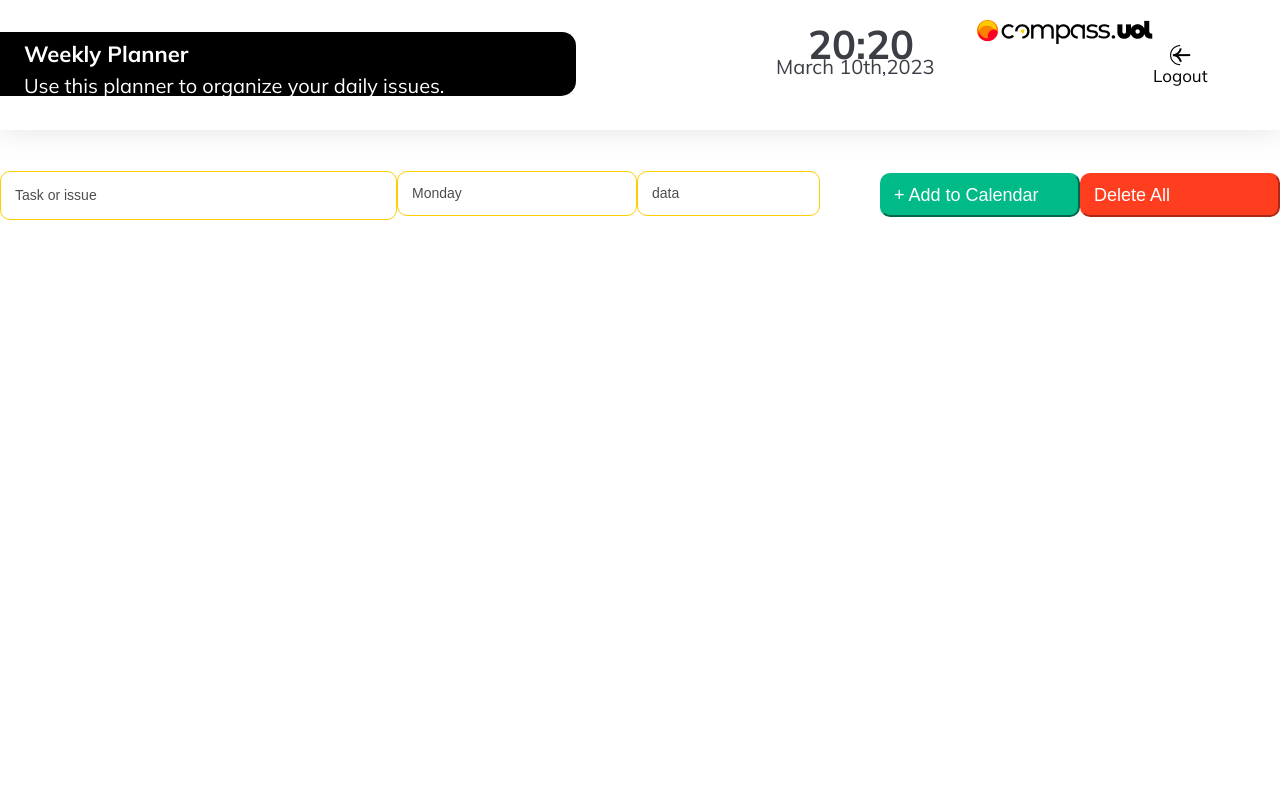
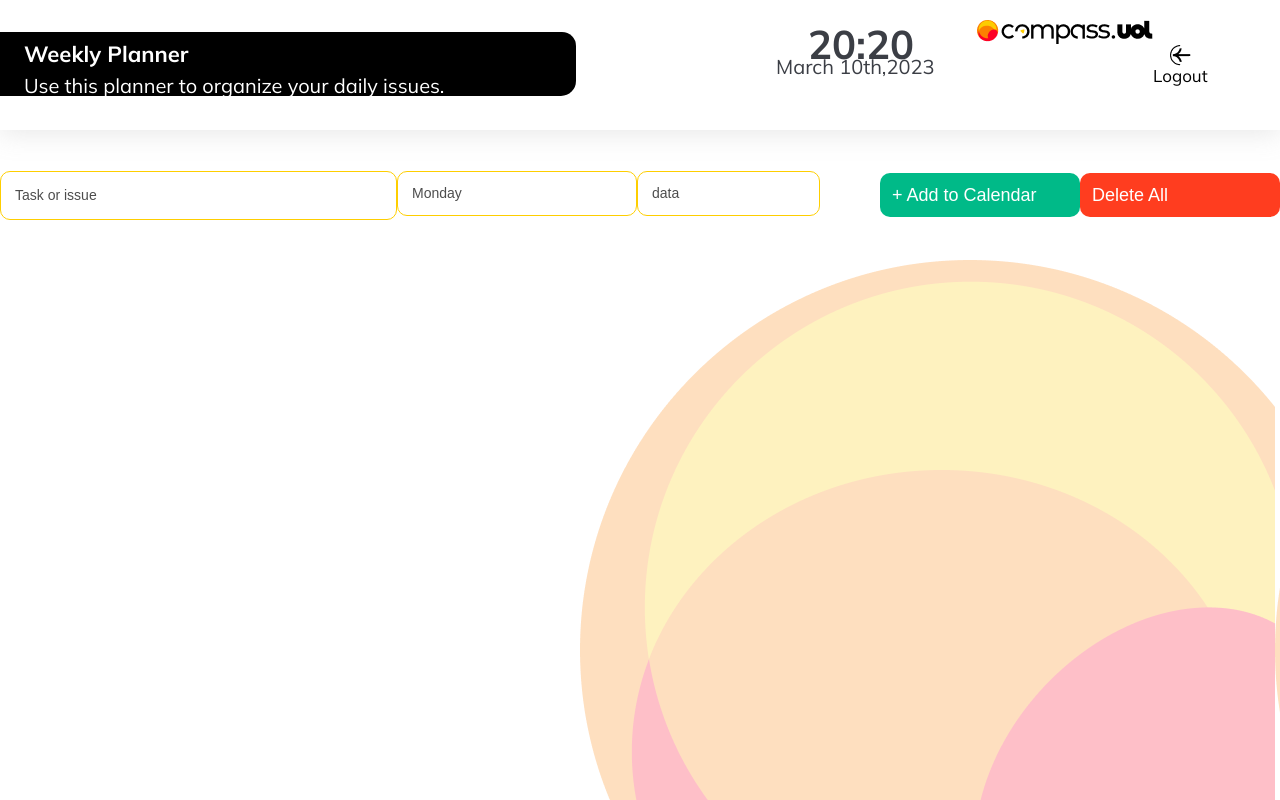
Before and after one commit to VLenartevitz/Weekly-Planner-PB, a React (Create React App) app: page /Dashboard in a window 1280 px wide. Built offline with nearby package versions, Linux system fonts and the light colour scheme.

Commit message:
algumas correções nas validações e troca de pages

```diff
--- a/src/Componentes/Actions/index.tsx
+++ b/src/Componentes/Actions/index.tsx
@@ -5,6 +5,7 @@ import { PosiActions } from "./style";
 const Actions = () =>{
     return(
         <PosiActions>
+            {/* arrumar inputs com valores  */}
             <InputsActions />
             <Buttons />
         </PosiActions>
--- a/src/Componentes/Buttons/styte.ts
+++ b/src/Componentes/Buttons/styte.ts
@@ -15,7 +15,7 @@ export const AddStyle = styled.button`
 
     background: #00BA88;
     border-radius: 10px;
-    border-color: #00BA88;
+    border-style:none;
 `
 export const DeleteStyle = styled.button`
 
@@ -28,7 +28,7 @@ export const DeleteStyle = styled.button`
 
     background: #FF3D1F;
     border-radius: 10px;
-    border-color: #FF3D1F;
+    border-style:none;
 `
 export const TextAdd = styled.text`
 
--- a/src/Componentes/Header/index.tsx
+++ b/src/Componentes/Header/index.tsx
@@ -1,4 +1,4 @@
-import Clima from "../Clima";
+import Clima from "../Clima/index";
 import Data from "../Data";
 import ImgUolDashboard from "../ImgUolDashboard";
 import Logout from "../Logout";
@@ -13,7 +13,7 @@ const Header = () =>{
             </DivWeekly>
 
             <Data />
-
+            {/* <Clima></Clima> */}
             <ImgUolDashboard />
             <Logout />
 
--- /dev/null
+++ b/src/Componentes/LogoUolGrand/index.tsx
@@ -0,0 +1,11 @@
+import { Logo, PosiLogo } from "./style";
+
+const LogoUol = ()=>{
+    return(
+        <PosiLogo>
+            <Logo></Logo>
+        </PosiLogo>
+
+    )
+}
+export default LogoUol;
--- /dev/null
+++ b/src/Componentes/LogoUolGrand/style.ts
@@ -0,0 +1,17 @@
+import styled from "styled-components";
+import UolGrande from '../../imgs/UolGrande.png'
+
+export const PosiLogo = styled.div`
+display: flex;
+position: relative;
+justify-content: flex-end;
+
+
+`
+
+export const Logo = styled.div`
+width: 700px;
+height: 600px;
+opacity: 0.5;
+background-image: url(${UolGrande});
+`
--- a/src/Pages/Cadastro.tsx
+++ b/src/Pages/Cadastro.tsx
@@ -44,23 +44,23 @@ const Cadastro = () =>{
         navigate('/Login')
 
     }
-    // validações dando erro
+    // validações dando erro revisar
     const validarDados=()=>{
-        if (itemLocalStorage.firstName = '') return alert('incorrect name')
+        if (itemLocalStorage.firstName == '') return alert('incorrect name')
 
-        if (itemLocalStorage.lastName = '') return alert('incorrect last name')
+        if (itemLocalStorage.lastName == '') return alert('incorrect last name')
 
-        if (itemLocalStorage.birthDate = '')return alert('incorrect date of birth')
+        if (itemLocalStorage.birthDate == '')return alert('incorrect date of birth')
 
-        if (itemLocalStorage.country = '')return alert('wrong country')
+        if (itemLocalStorage.country == '')return alert('wrong country')
 
-        if (itemLocalStorage.city = '')return alert('incorrect city')
+        if (itemLocalStorage.city == '')return alert('incorrect city')
 
-        if (itemLocalStorage.email = '' )return alert('invalid email')
+        if (itemLocalStorage.email == '' )return alert('invalid email')
 
-        if (itemLocalStorage.password = '')return alert('password must be more than 8 characters')
+        if (itemLocalStorage.password == '')return alert('password must be more than 8 characters')
 
-        if (itemLocalStorage.confirmPassword === itemLocalStorage.password)return alert('the passwords are not the same')
+        if (itemLocalStorage.confirmPassword !== itemLocalStorage.password)return alert('the passwords are not the same')
 
 
         armazenar('ls_valores',JSON.stringify(itemLocalStorage))
--- a/src/Pages/Dashboard.tsx
+++ b/src/Pages/Dashboard.tsx
@@ -1,6 +1,7 @@
 import Actions from "../Componentes/Actions";
 import {ContainerDash } from "../Componentes/Container";
 import Header from "../Componentes/Header";
+import LogoUol from "../Componentes/LogoUolGrand";
 
 
 const Dashboard = () =>{
@@ -9,6 +10,7 @@ const Dashboard = () =>{
             <Header />
             <Actions />
 
+            <LogoUol />
         </ContainerDash>
     );
 }
--- a/src/Pages/Login.tsx
+++ b/src/Pages/Login.tsx
@@ -23,7 +23,7 @@ const Login = () =>{
         password:'',
     });
 
-    // não esta passando de tela
+// sistema de erro amarelo faltando
     const validarDadosLogin =() =>{
         const dados = JSON.parse(localStorage.getItem('chave') || "")
         let fullName = dados.firstName + " " + dados.lastName
```
Also changed, not shown: src/Componentes/Clima/index.tsx (+4 -5 lines), src/imgs/UolGrande.png (added).
